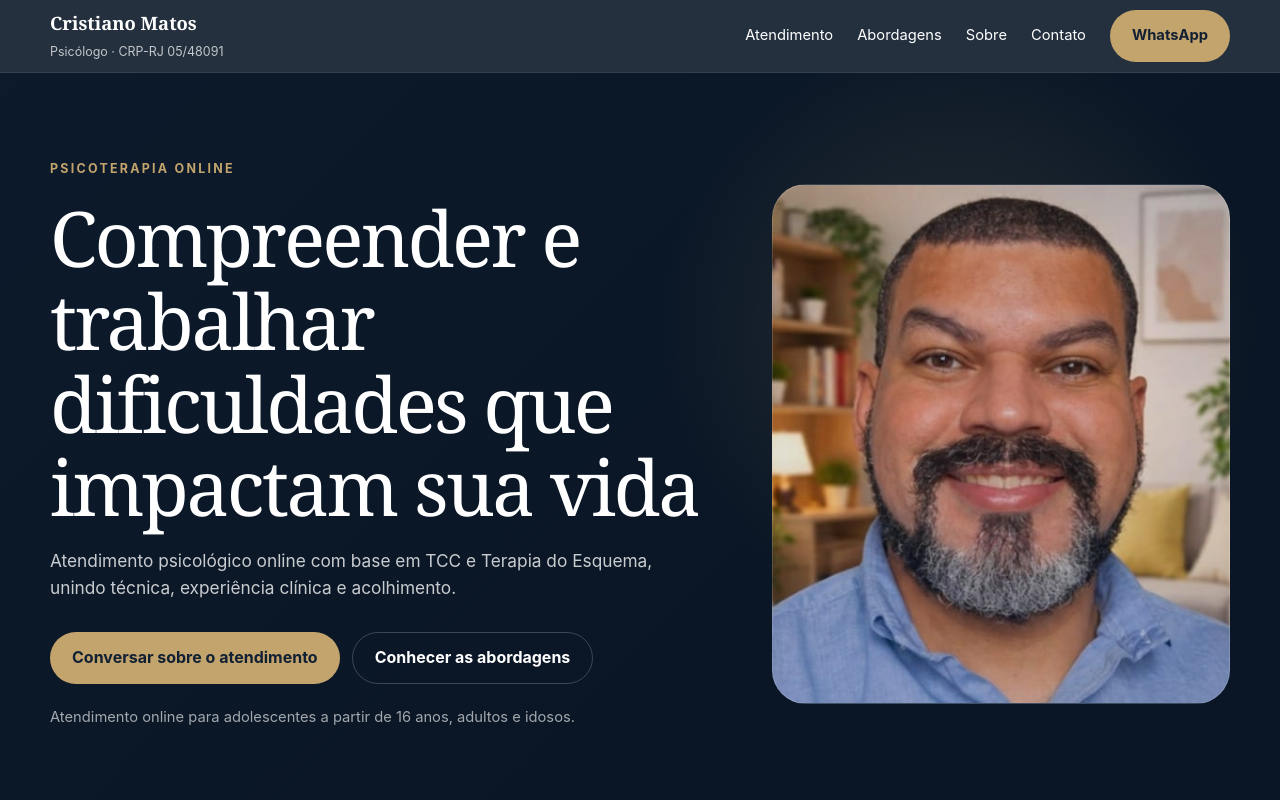
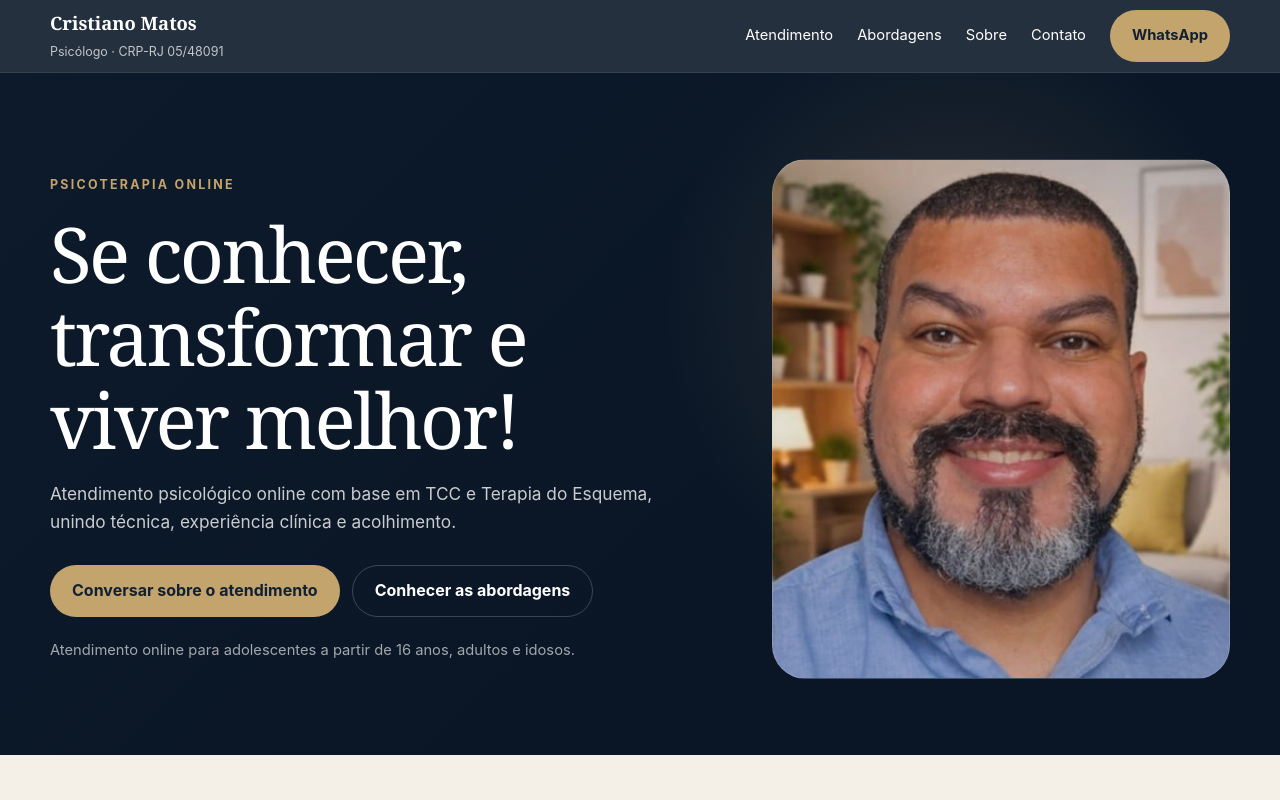
Before and after one commit to leothaylor/cristiano-matos-site, a plain HTML site: page index.html in a window 1280 px wide. Shown: the top 800 px of the page. Drawn offline with Linux system fonts and the light colour scheme.

Commit message:
Atualiza headline do hero

```diff
--- a/index.html
+++ b/index.html
@@ -12,7 +12,7 @@
 </head>
 <body>
   <nav class="nav"><div class="container nav-inner"><a class="brand" href="#inicio"><strong>Cristiano Matos</strong><span>Psicólogo · CRP-RJ 05/48091</span></a><div class="menu"><a href="#atendimento">Atendimento</a><a href="#abordagens">Abordagens</a><a href="#sobre">Sobre</a><a href="#contato">Contato</a><a class="btn" href="https://wa.me/5521979594594?text=Olá%2C%20Cristiano.%20Vim%20pelo%20seu%20site%20e%20gostaria%20de%20conversar%20sobre%20o%20atendimento." target="_blank" rel="noopener noreferrer">WhatsApp</a></div></div></nav>
-  <header class="hero" id="inicio"><div class="container hero-grid"><div class="reveal"><div class="eyebrow">Psicoterapia online</div><h1>Compreender e trabalhar dificuldades que impactam sua vida</h1><p>Atendimento psicológico online com base em TCC e Terapia do Esquema, unindo técnica, experiência clínica e acolhimento.</p><div class="hero-actions"><a class="btn" href="https://wa.me/5521979594594?text=Olá%2C%20Cristiano.%20Vim%20pelo%20seu%20site%20e%20gostaria%20de%20conversar%20sobre%20o%20atendimento." target="_blank" rel="noopener noreferrer">Conversar sobre o atendimento</a><a class="btn btn-ghost" href="#abordagens">Conhecer as abordagens</a></div><div class="audience">Atendimento online para adolescentes a partir de 16 anos, adultos e idosos.</div></div><div class="portrait reveal" aria-label="Espaço reservado para foto profissional de Cristiano Matos"></div></div></header>
+  <header class="hero" id="inicio"><div class="container hero-grid"><div class="reveal"><div class="eyebrow">Psicoterapia online</div><h1>Se conhecer,<br />transformar e<br />viver melhor!</h1><p>Atendimento psicológico online com base em TCC e Terapia do Esquema, unindo técnica, experiência clínica e acolhimento.</p><div class="hero-actions"><a class="btn" href="https://wa.me/5521979594594?text=Olá%2C%20Cristiano.%20Vim%20pelo%20seu%20site%20e%20gostaria%20de%20conversar%20sobre%20o%20atendimento." target="_blank" rel="noopener noreferrer">Conversar sobre o atendimento</a><a class="btn btn-ghost" href="#abordagens">Conhecer as abordagens</a></div><div class="audience">Atendimento online para adolescentes a partir de 16 anos, adultos e idosos.</div></div><div class="portrait reveal" aria-label="Espaço reservado para foto profissional de Cristiano Matos"></div></div></header>
   <section class="soft" id="atendimento"><div class="container"><div class="section-head reveal"><div class="eyebrow">Quando buscar terapia</div><h2>Nem sempre o problema aparece uma única vez.</h2><p>Algumas dificuldades se repetem em diferentes momentos da vida e começam a interferir nas escolhas, relações, emoções e rotina.</p></div><div class="identification-grid"><div class="card reveal"><h3>Padrões que se repetem</h3><p>Situações, relações ou reações emocionais que parecem seguir caminhos semelhantes mesmo quando você tenta agir diferente.</p></div><div class="card reveal"><h3>Sobrecarga emocional</h3><p>Ansiedade, desânimo, estresse ou medo começam a ocupar espaço demais e dificultar decisões, descanso ou rotina.</p></div><div class="card reveal"><h3>Momentos de mudança</h3><p>Perdas, transições de vida, mudanças familiares e novas fases também podem exigir reorganização emocional.</p></div></div></div></section>
   <section class="approach" id="abordagens"><div class="container"><div class="section-head reveal"><div class="eyebrow">Como funciona o trabalho</div><h2>Uma terapia que busca compreender o que acontece e por que determinados padrões continuam se repetindo.</h2><p>As abordagens são apresentadas de forma prática e adaptadas às necessidades do processo terapêutico.</p></div><div class="approach-grid"><div class="approach-card reveal"><small>01 · TCC</small><h3>Terapia Cognitivo-Comportamental</h3><p>Ajuda a observar relações entre pensamentos, emoções e comportamentos ligados às dificuldades atuais, criando espaço para compreensão e mudança.</p></div><div class="approach-card reveal"><small>02 · Terapia do Esquema</small><h3>Compreender padrões mais profundos</h3><p>Investiga formas de sentir, pensar e se relacionar que foram sendo construídas ao longo da vida e continuam influenciando o presente.</p></div><div class="approach-card reveal"><small>03 · Integração</small><h3>Técnica com leitura individual</h3><p>Integro as duas abordagens de acordo com as necessidades, a história e os objetivos de cada pessoa em terapia.</p></div></div></div></section>
   <section><div class="container"><div class="section-head reveal"><div class="eyebrow">Demandas atendidas</div><h2>Diferentes dificuldades podem ser trabalhadas em psicoterapia.</h2><p>Estas são algumas das principais demandas que acompanho no atendimento.</p></div><div class="demands"><div class="demand-card reveal"><h3>Ansiedade e medo</h3><p>Ansiedade, síndrome do pânico, fobias, medos excessivos e TOC.</p></div><div class="demand-card reveal"><h3>Humor e sobrecarga emocional</h3><p>Depressão, estresse, burnout, baixa autoestima e dificuldades relacionadas à autoconfiança.</p></div><div class="demand-card reveal"><h3>Relacionamentos e padrões emocionais</h3><p>Dependência emocional, conflitos familiares e de relacionamento, dificuldades de socialização, timidez e padrões repetitivos.</p></div><div class="demand-card reveal"><h3>Traumas e perdas</h3><p>Traumas, TEPT, luto e perdas.</p></div><div class="demand-card reveal"><h3>Comportamento e desenvolvimento</h3><p>Controle da raiva, impulsividade, transtornos alimentares, TDAH e autismo.</p></div><div class="demand-card reveal"><h3>Fases da vida e desenvolvimento pessoal</h3><p>Adolescência, gravidez e pós-parto, envelhecimento, transições, autoconhecimento e desenvolvimento pessoal.</p></div></div><p class="note reveal">Caso sua demanda não esteja entre essas situações, você também pode entrar em contato. Quando necessário, posso orientar o encaminhamento para outro profissional.</p></div></section>
```
